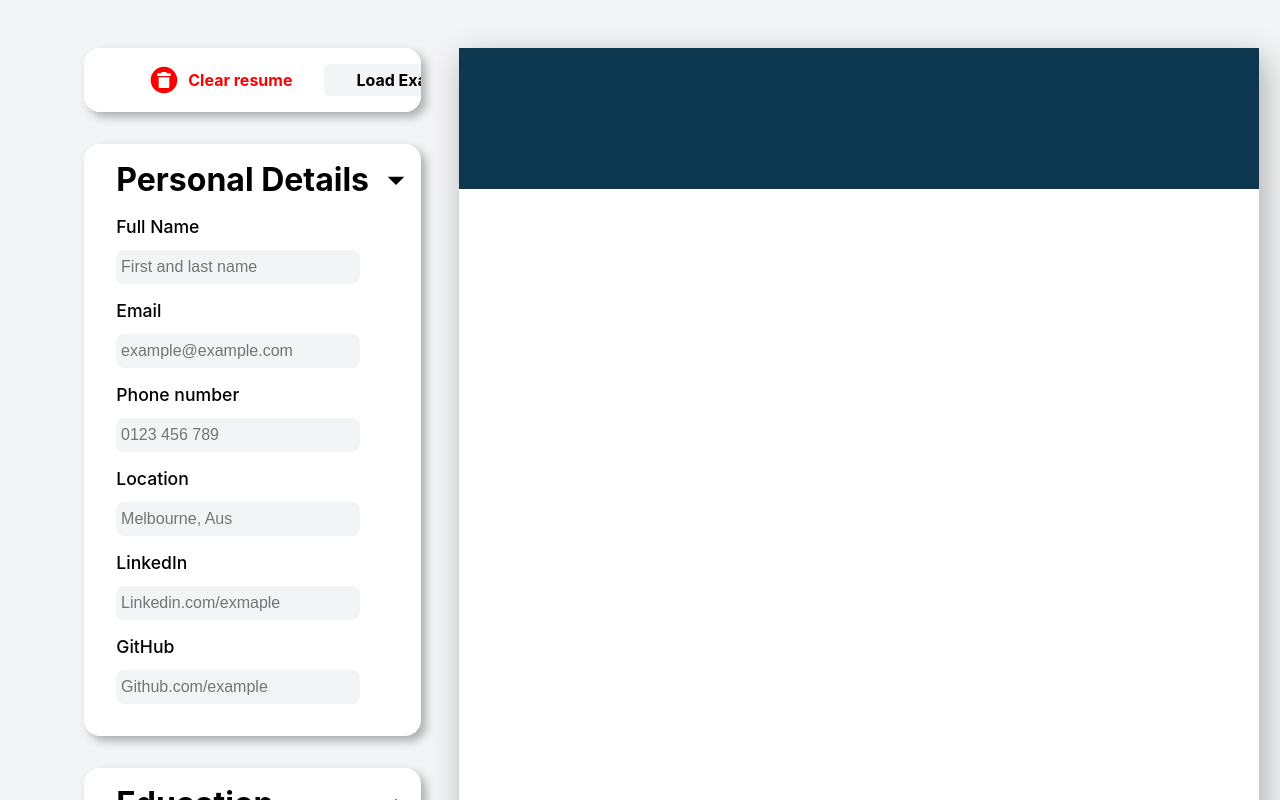
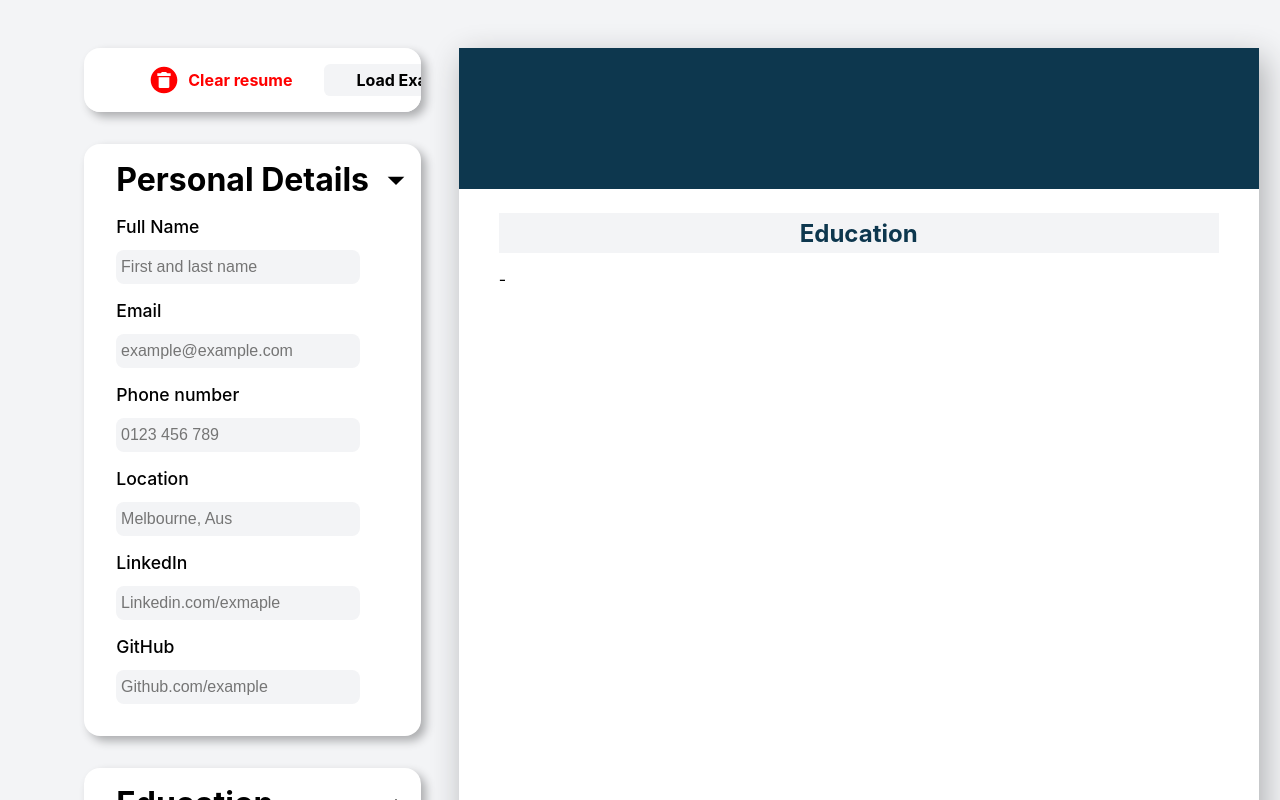
Before and after one commit to DeclanKBrown/CVApplication, a React (Vite) app: page / in a window 1280 px wide. Shown: the top 800 px of the page. Built offline with nearby package versions, Linux system fonts and the light colour scheme.

Commit message:
Display education on page

```diff
--- a/src/components/Page.jsx
+++ b/src/components/Page.jsx
@@ -1,6 +1,6 @@
 import '../styles/page.css'
 
-export default function Page({ personal }) {
+export default function Page({ personal, education }) {
     return (
         <>
           <div className="a4">
@@ -54,7 +54,19 @@ export default function Page({ personal }) {
               </div>
             </div>
             <div className='education-container'>
-
+                  <div className='education-title'>
+                    <h1>Education</h1>
+                  </div>
+                  <div className='degree-container'>
+                    <div className='information'>
+                        <span>{education.Startdate} - {education.Enddate}</span>
+                        <span>{education.Location}</span>
+                    </div>
+                    <div className='information'>
+                      <span className='bold'>{education.School}</span>
+                      <span>{education.Degree}</span>
+                    </div>
+                  </div>
             </div>
           </div>
         </>
--- a/src/styles/page.css
+++ b/src/styles/page.css
@@ -15,7 +15,7 @@
     align-items: center;
     justify-items: center;
     color: white;
-    grid-template-rows: 2fr 1fr 1fr;
+    grid-template-rows: 2fr min-content min-content;
     padding: 1.5rem;
     justify-items: center;
     text-align: center;
@@ -57,3 +57,41 @@
 .info svg {
     fill: white;
 }
+
+.education-container {
+    display: grid;
+    justify-items: center;
+    padding-top: 1.5rem;
+    grid-template-rows: min-content;
+}
+
+.education-title {
+    width: 90%;
+    height: 2.5rem;
+    background-color: #F3F4F6;
+    display: grid;
+    justify-items: center;
+    align-content: center;
+    margin-bottom: 1rem;
+}
+
+.education-title h1 {
+    font-size: 1.5rem;
+    color: #0D374E;
+}
+
+.degree-container {
+    display: grid;
+    grid-template-columns: 1fr 2fr;
+    width: 90%;
+}
+
+.information {
+    display: grid;
+    grid-template-rows: repeat(2, min-content);
+    gap: 0.5rem;
+}
+
+.bold {
+    font-weight: 700;
+}
```
